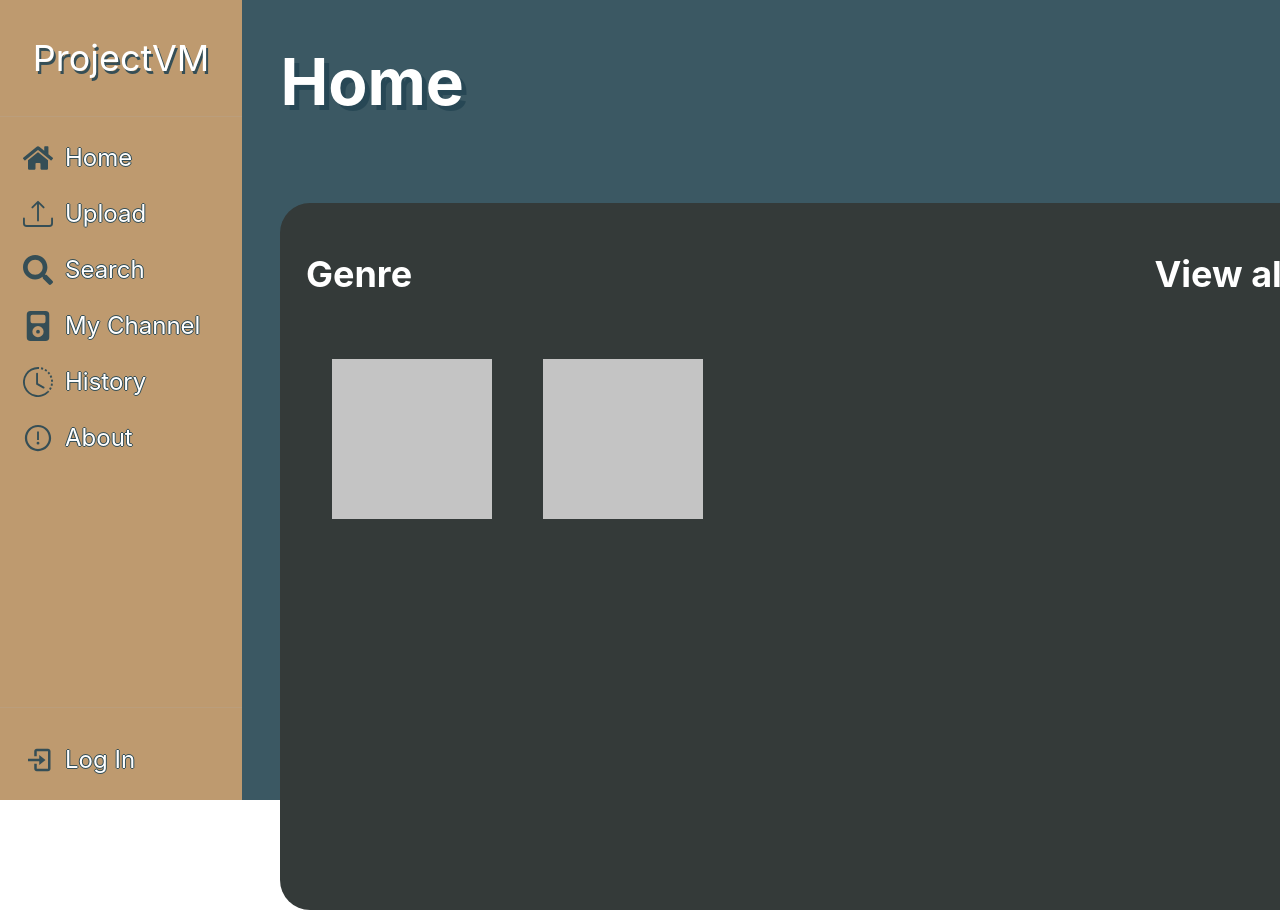
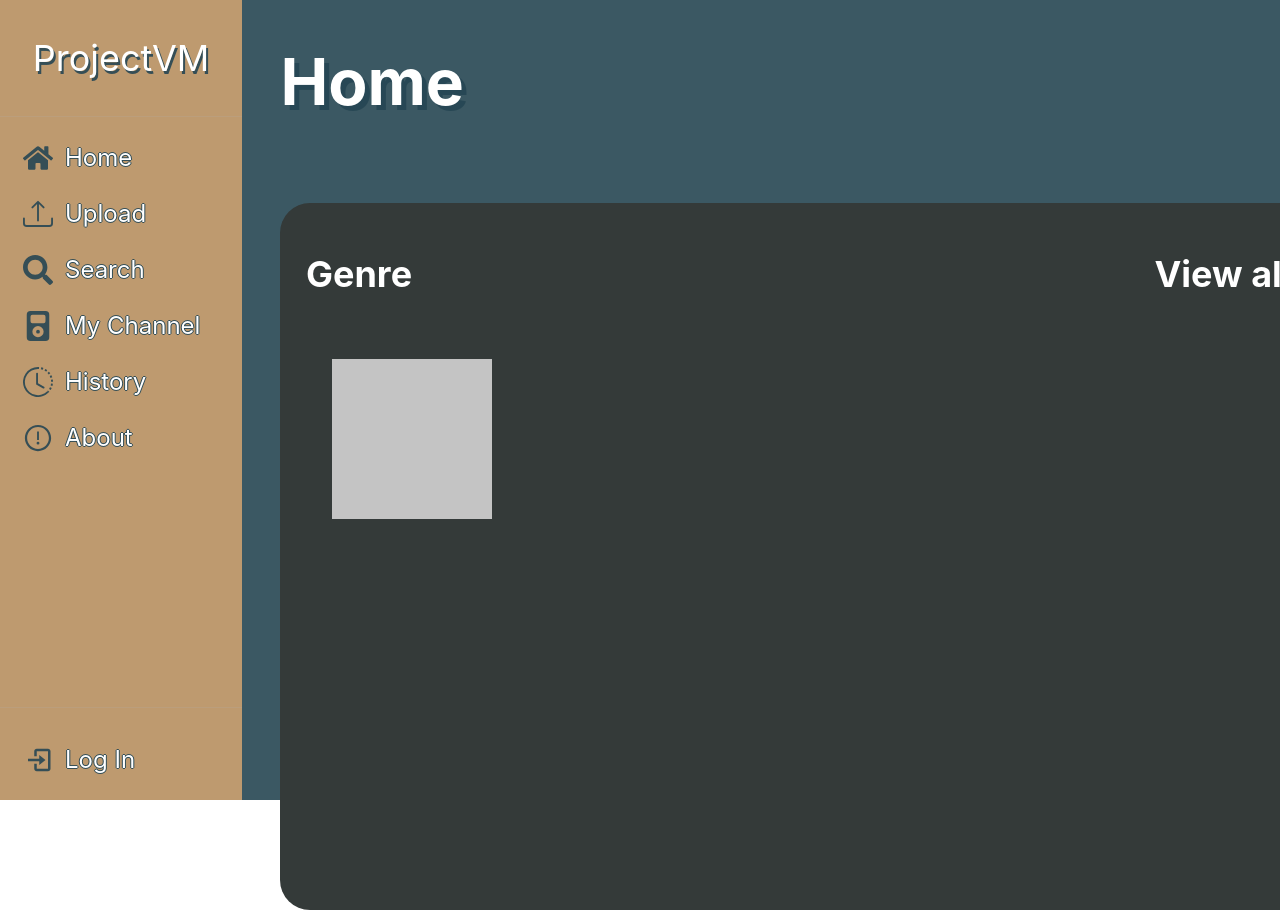
Before and after one commit to ProjectVM/ProjectVM, a React (Create React App) app in the folder frontend/: page / in a window 1280 px wide. Shown: the top 910 px of the page. Built offline with nearby package versions, Linux system fonts and the light colour scheme.

Commit message:
Add a link to audioplayer

```diff
--- a/frontend/src/components/Homepage/Homepage.jsx
+++ b/frontend/src/components/Homepage/Homepage.jsx
@@ -1,4 +1,5 @@
 import React, { useState } from "react";
+import { Link } from "react-router-dom";
 import Sidebar from "../Sidebar/sidebar.jsx"
 import "./Homepage.css";
 
@@ -15,8 +16,7 @@ function Homepage(){
                         <h1 className="viewall">View all</h1>
                     </div>
                     <div className="podcastcontainer">
-                        <div className="podcast"></div>
-                        <div className="podcast"></div>
+                        <Link to="/podcast" className="podcast"></Link>
                     </div>
                 </div>
             </div>
```
